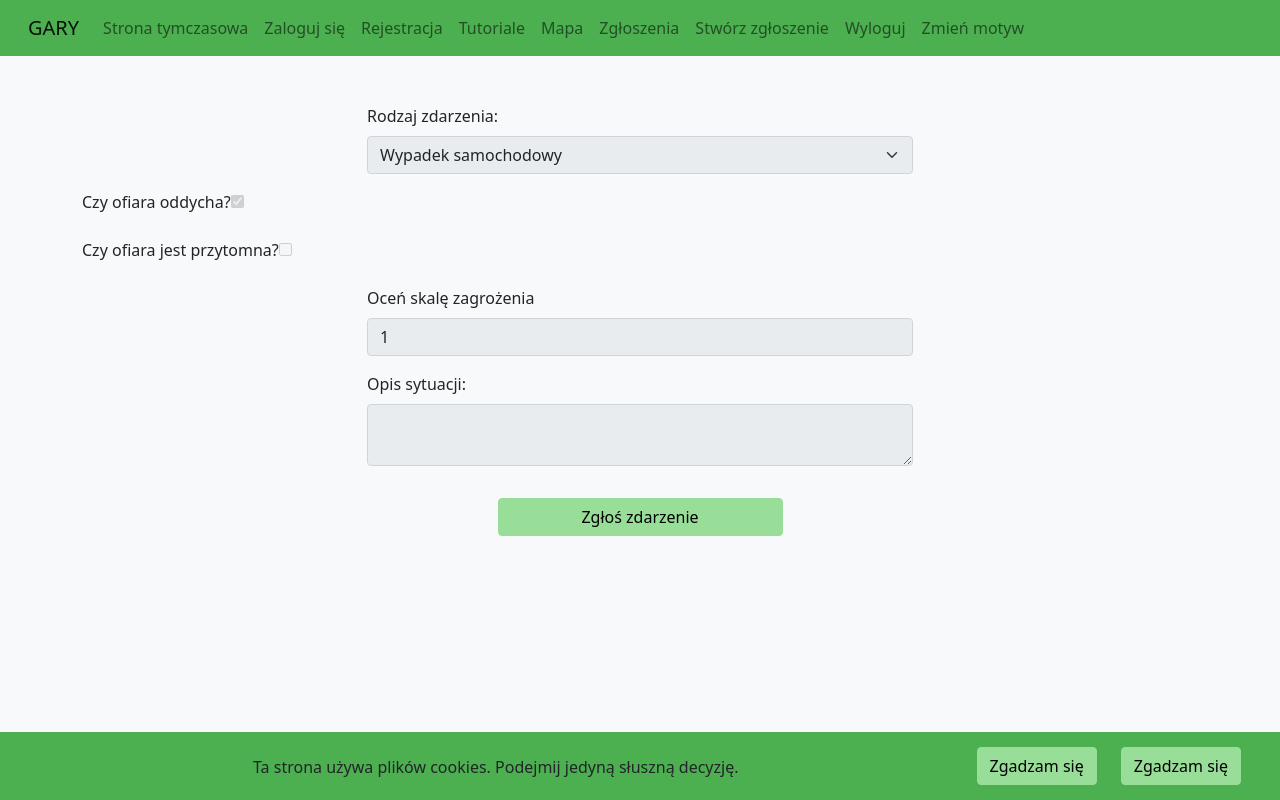
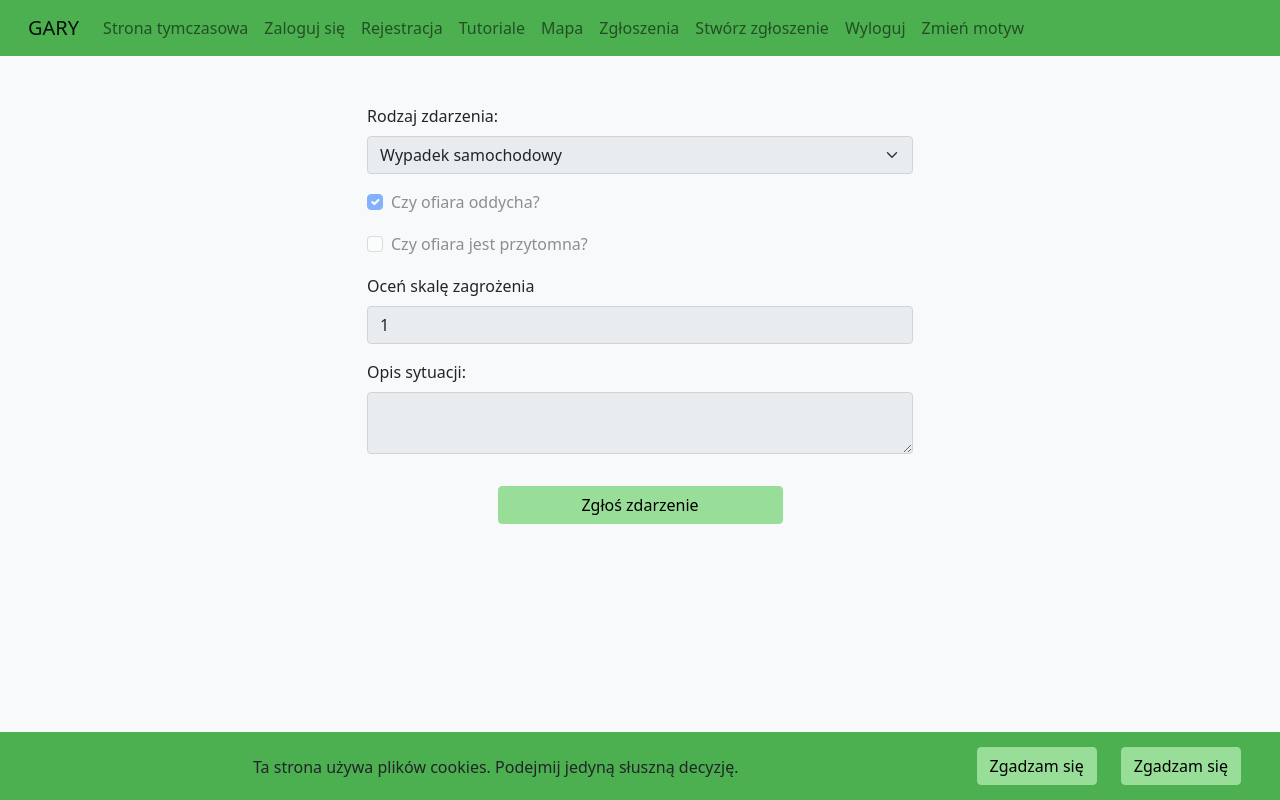
Before and after one commit to pjwstkIOprojekt/webclient, a React (Create React App) app: page /report/1 in a window 1280 px wide. Built offline with nearby package versions, Linux system fonts and the light colour scheme.

Commit message:
Updated fragment components

```diff
--- a/src/components/content/report/CreateReport.tsx
+++ b/src/components/content/report/CreateReport.tsx
@@ -32,22 +32,22 @@ const CreateReport = (props: Readonly<Props>) => {
   return (
     <Container className="mt-5">
       <Form onSubmit={handleSubmit}>
-        <Row className="justify-content-center">
-          <FormSelect id="type" onChange={e => setType(parseInt(e.target.value))} value={type} className="mb-3 w-50" label="Rodzaj zdarzenia:" options={accidentTypes} disabled={props.disabled} />
+        <Row className="justify-content-center mb-3">
+          <FormSelect id="type" onChange={e => setType(parseInt(e.target.value))} value={type} className="w-50" label="Rodzaj zdarzenia:" options={accidentTypes} disabled={props.disabled} />
         </Row>
-        <Row className="justify-content-center">
-          <FormCheck id="isBreathing" onChange={e => setBreath(!breath)} value={breath} className="mb-3" label="Czy ofiara oddycha?" disabled={props.disabled} />
+        <Row className="justify-content-center mb-3 ml-2">
+          <FormCheck id="isBreathing" onChange={e => setBreath(!breath)} value={breath} className="w-50" label="Czy ofiara oddycha?" disabled={props.disabled} />
         </Row>
-        <Row className="justify-content-center">
-          <FormCheck id="isConscious" onChange={e => setCons(!cons)} value={cons} className="mb-3" label="Czy ofiara jest przytomna?" disabled={props.disabled} />
+        <Row className="justify-content-center mb-3">
+          <FormCheck id="isConscious" onChange={e => setCons(!cons)} value={cons} className="w-50" label="Czy ofiara jest przytomna?" disabled={props.disabled} />
         </Row>
-        <Row className="justify-content-center">
-          <FormControl id="dangerRating" onChange={e => setRating(parseInt(e.target.value))} value={rating} className="mb-3 w-50" label="Oceń skalę zagrożenia" type="number" disabled={props.disabled} />
+        <Row className="justify-content-center mb-3">
+          <FormControl id="dangerRating" onChange={e => setRating(parseInt(e.target.value))} value={rating} className="w-50" label="Oceń skalę zagrożenia" type="number" disabled={props.disabled} />
         </Row>
-        <Row className="justify-content-center">
-          <FormTextArea id="description" onChange={e => setDesc(e.target.value)} value={desc} className="mb-3 w-50" label="Opis sytuacji:" disabled={props.disabled} />
+        <Row className="justify-content-center mb-3">
+          <FormTextArea id="description" onChange={e => setDesc(e.target.value)} value={desc} className="w-50" label="Opis sytuacji:" disabled={props.disabled} />
         </Row>
-        <Row className="justify-content-center">
+        <Row className="justify-content-center mb-5">
           <Button className="mt-3 w-25" type="submit" text="Zgłoś zdarzenie" />
         </Row>
       </Form>
--- a/src/components/fragments/Button.tsx
+++ b/src/components/fragments/Button.tsx
@@ -1,10 +1,10 @@
-import React from "react";
+import { MouseEventHandler } from "react";
 import { useDarkMode } from "../../hooks/useDarkMode";
 import { Button as Inner } from "react-bootstrap";
 
 interface ButtonParams {
   className?: string,
-  onClick?: React.MouseEventHandler<HTMLButtonElement>,
+  onClick?: MouseEventHandler<HTMLButtonElement>,
   outline?: boolean,
   type?: "button" | "reset" | "submit",
   text?: string
--- a/src/components/fragments/FormCheck.tsx
+++ b/src/components/fragments/FormCheck.tsx
@@ -1,4 +1,4 @@
-import React from "react";
+import { ChangeEventHandler } from "react";
 import { FormGroup, Form } from "react-bootstrap";
 
 interface FormCheckParams {
@@ -7,15 +7,14 @@ interface FormCheckParams {
   label?: string,
   required?: boolean,
   value?: string | number | boolean,
-  onChange?: React.ChangeEventHandler<HTMLInputElement>,
+  onChange?: ChangeEventHandler<HTMLInputElement>,
   disabled?: boolean
 }
 
 const FormCheck = (props: Readonly<FormCheckParams>) => {
   return (
-    <FormGroup controlId={props.id} className={props.className}>
-      {props.label ? <Form.Label>{props.label}</Form.Label> : ""}
-      <input id={props.id} required={props.required} type="checkbox" onChange={props.onChange} checked={props.value ? true : false} disabled={props.disabled} />
+    <FormGroup className={props.className}>
+      <Form.Check id={props.id} required={props.required} label={props.label} onChange={props.onChange} checked={props.value ? true : false} disabled={props.disabled} />
     </FormGroup>
   );
 };
--- a/src/components/fragments/FormControl.tsx
+++ b/src/components/fragments/FormControl.tsx
@@ -1,4 +1,4 @@
-import React from "react";
+import { ChangeEventHandler } from "react";
 import { FormGroup, Form } from "react-bootstrap";
 
 interface FormControlParams {
@@ -7,8 +7,8 @@ interface FormControlParams {
   label?: string,
   required?: boolean,
   type?: string,
-  onChange?: React.ChangeEventHandler<HTMLInputElement | HTMLTextAreaElement>,
-  value?: string | number,
+  onChange?: ChangeEventHandler<HTMLInputElement | HTMLTextAreaElement>,
+  value?: string | number | string[],
   placeholder?: string,
   disabled?: boolean
 }
--- a/src/components/fragments/FormSelect.tsx
+++ b/src/components/fragments/FormSelect.tsx
@@ -1,4 +1,4 @@
-import React from "react";
+import { ChangeEventHandler } from "react";
 import { FormGroup, Form } from "react-bootstrap";
 
 interface FormSelectParams {
@@ -6,9 +6,9 @@ interface FormSelectParams {
   className?: string,
   label?: string,
   required?: boolean,
-  options?: string[],
-  value?: string | number,
-  onChange?: React.ChangeEventHandler<HTMLSelectElement>,
+  options?: readonly string[],
+  value?: string | number | readonly string[],
+  onChange?: ChangeEventHandler<HTMLSelectElement>,
   disabled?: boolean
 }
 
@@ -19,9 +19,7 @@ const FormSelect = (props: Readonly<FormSelectParams>) => {
     <FormGroup controlId={props.id} className={props.className}>
       {props.label ? <Form.Label>{props.label}</Form.Label> : ""}
       <Form.Select required={props.required} value={props.value} onChange={props.onChange} disabled={props.disabled}>
-        {props.options ? props.options.map(opt => (
-          <option key={count} value={count++}>{opt}</option>
-        )) : ""}
+        {props.options ? props.options.map(opt => <option key={count} value={count++}>{opt}</option>) : ""}
       </Form.Select>
     </FormGroup>
   );
--- a/src/components/fragments/FormTextArea.tsx
+++ b/src/components/fragments/FormTextArea.tsx
@@ -1,4 +1,4 @@
-import React from "react";
+import { ChangeEventHandler } from "react";
 import { FormGroup, Form } from "react-bootstrap";
 
 interface FormTextAreaParams {
@@ -8,8 +8,9 @@ interface FormTextAreaParams {
   required?: boolean,
   rows?: number,
   cols?: number,
-  value?: string | number,
-  onChange?: React.ChangeEventHandler<HTMLTextAreaElement>,
+  value?: string | number | readonly string[],
+  onChange?: ChangeEventHandler<HTMLTextAreaElement>,
+  placeholder?: string,
   disabled?: boolean
 }
 
@@ -17,7 +18,7 @@ const FormTextArea = (props: Readonly<FormTextAreaParams>) => {
   return (
     <FormGroup controlId={props.id} className={props.className}>
       {props.label ? <Form.Label>{props.label}</Form.Label> : ""}
-      <textarea id={props.id} required={props.required} className="form-control" rows={props.rows} cols={props.cols} value={props.value} onChange={props.onChange} disabled={props.disabled} />
+      <textarea id={props.id} required={props.required} className="form-control" rows={props.rows} cols={props.cols} value={props.value} onChange={props.onChange} placeholder={props.placeholder} disabled={props.disabled} />
     </FormGroup>
   );
 };
--- a/src/helpers/authHelper.ts
+++ b/src/helpers/authHelper.ts
@@ -18,7 +18,10 @@ export const handleLogin = (user: Readonly<User>) => {
   }).then(data => {
     if (response.status === 200 && data) {
       acceptCookies();
-      setCookieValue("user", JSON.stringify(user));
+
+      setCookieValue("user", JSON.stringify({
+        token: data
+      }));
     }
 
     console.log(response);
--- a/src/hooks/useDarkMode.tsx
+++ b/src/hooks/useDarkMode.tsx
@@ -52,7 +52,7 @@ const useEffectDarkMode = (): DarkModeHookResult => {
 };
 
 // Dark mode hook provider component
-export const DarkModeProvider = (props: JSX.ElementChildrenAttribute) => {
+export const DarkModeProvider = (props: Readonly<JSX.ElementChildrenAttribute>) => {
   const [darkMode, setDarkMode] = useEffectDarkMode();
 
   if (!darkMode.hasDarkModeMounted) {
```
Also changed, not shown: src/components/fragments/Alert.tsx (added, +15 -0 lines).
